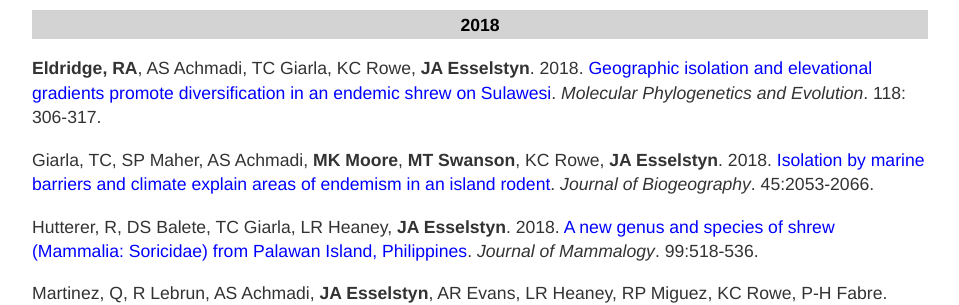
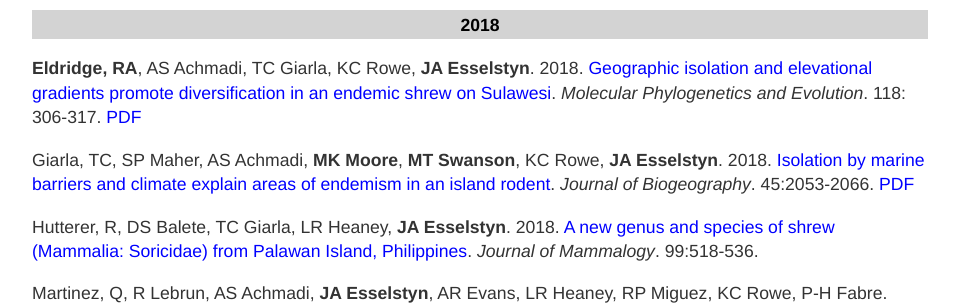
Before and after one commit to esselstyn/esselstyn.github.io, a Jekyll site: the page built from publications.md, in a window 1280 px wide and 900 px high. Shown: the part 159-464 px from the top of the window, without its empty margins (160-1119 px from the left). Built offline with Jekyll 4.4.1, drawn with Linux system fonts in a browser that asks for light colours.

Commit message:
Update publications.md

```diff
--- a/publications.md
+++ b/publications.md
@@ -6,9 +6,9 @@
 # Publications
 
 ### 2018
-**Eldridge, RA**, AS Achmadi, TC Giarla, KC Rowe, **JA Esselstyn**. 2018. [Geographic isolation and elevational gradients promote diversification in an endemic shrew on Sulawesi](https://dx.doi.org/10.1016/j.ympev.2017.09.018). _Molecular Phylogenetics and Evolution_. 118: 306-317.
+**Eldridge, RA**, AS Achmadi, TC Giarla, KC Rowe, **JA Esselstyn**. 2018. [Geographic isolation and elevational gradients promote diversification in an endemic shrew on Sulawesi](https://dx.doi.org/10.1016/j.ympev.2017.09.018). _Molecular Phylogenetics and Evolution_. 118: 306-317. [PDF](publications/2018/Eldridge-2018.pdf)
 
-Giarla, TC, SP Maher, AS Achmadi, **MK Moore**, **MT Swanson**, KC Rowe, **JA Esselstyn**. 2018. [Isolation by marine barriers and climate explain areas of endemism in an island rodent](https://dx.doi.org/10.1111/jbi.13392). _Journal of Biogeography_. 45:2053-2066.
+Giarla, TC, SP Maher, AS Achmadi, **MK Moore**, **MT Swanson**, KC Rowe, **JA Esselstyn**. 2018. [Isolation by marine barriers and climate explain areas of endemism in an island rodent](https://dx.doi.org/10.1111/jbi.13392). _Journal of Biogeography_. 45:2053-2066. [PDF](publications/2018/Giarla-2018.pdf)
 
 Hutterer, R, DS Balete, TC Giarla, LR Heaney, **JA Esselstyn**. 2018. [A new genus and species of shrew (Mammalia: Soricidae) from Palawan Island, Philippines](https://dx.doi.org/10.1093/jmammal/gyy041). _Journal of Mammalogy_. 99:518-536.
 
```
